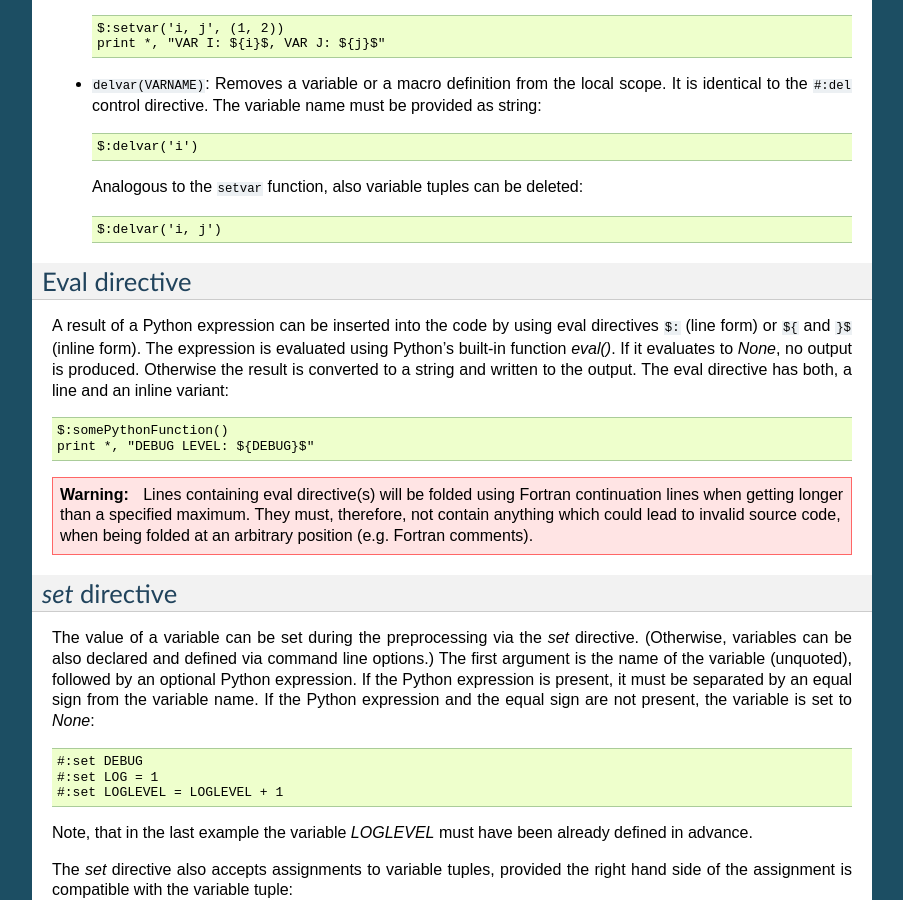
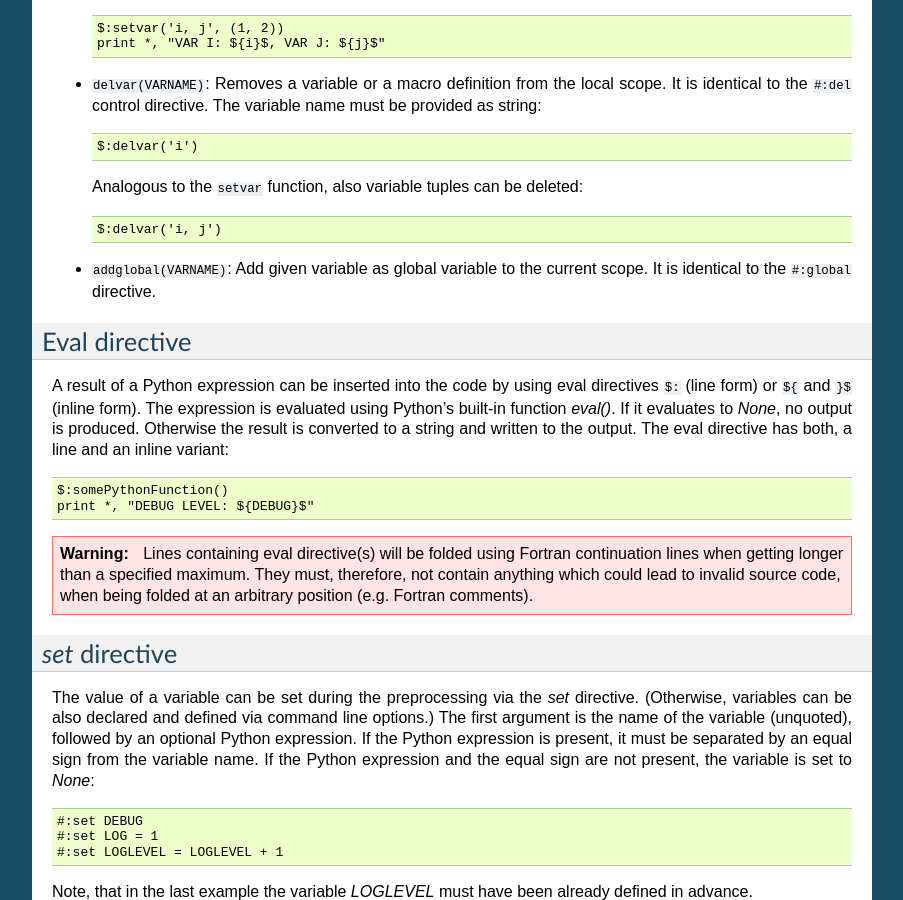
Before and after one commit to aradi/fypp, a Sphinx documentation site: the page built from docs/fypp.rst, in a window 1280 px wide and 900 px high, scrolled down 9507 px. Shown: the whole window, without its empty margins (198-1101 px from the left). Built offline with Sphinx 7.4.7, drawn with Linux system fonts in a browser that asks for light colours.

Commit message:
Add predefined function addglobal()

```diff
--- a/docs/fypp.rst
+++ b/docs/fypp.rst
@@ -578,6 +578,10 @@ Following predefined functions are available:
   Analogous to the ``setvar`` function, also variable tuples can be deleted::
 
     $:delvar('i, j')
+
+
+* ``addglobal(VARNAME)``: Add given variable as global variable to the current
+  scope.  It is identical to the ``#:global`` directive.
 
 
 
```
Also changed, not shown: 2 other files.
